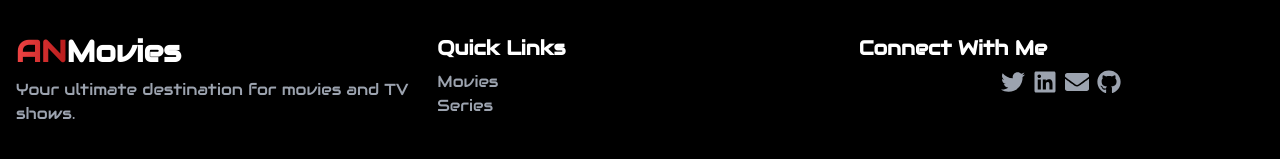
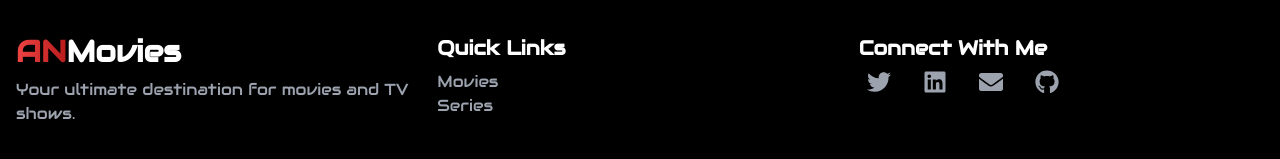
Before and after one commit to Abdullahnabil22/ANMOVIES, a Next.js app: page / in a window 1280 px wide. Shown: the part 2886-3045 px from the top of the page. Built offline with nearby package versions, Linux system fonts and the light colour scheme; no server answers.

Commit message:
minor footer changes

```diff
--- a/src/Components/Footer.tsx
+++ b/src/Components/Footer.tsx
@@ -58,13 +58,13 @@ function Footer({ bg }: { bg: string }) {
             <h4 className="text-lg sm:text-xl font-semibold mb-2 sm:mb-4">
               {t("Connect With Us")}
             </h4>
-            <div className="flex items-center space-x-2 sm:space-x-4 justify-center sm:justify-start sm:items-start">
+            <div className="social-links-container">
               {Object.values(socialLinks).map(({ link, Icon }) => (
                 <a
                   key={link}
                   href={link}
                   target="_blank"
-                  className="text-gray-400 hover:text-red-500 transition-colors mx-2"
+                  className="social-link"
                 >
                   <Icon size={24} />
                 </a>
--- a/src/app/globals.css
+++ b/src/app/globals.css
@@ -129,3 +129,28 @@
     height: 32px;
   }
 }
+
+/* Add these new styles */
+.social-links-container {
+  display: flex;
+  align-items: center;
+  justify-content: center;
+  gap: 0.5rem;
+}
+
+.social-link {
+  color: #9ca3af; /* text-gray-400 */
+  transition: color 0.3s;
+  margin: 0 0.5rem;
+}
+
+.social-link:hover {
+  color: #ef4444; /* text-red-500 */
+}
+
+@media (min-width: 640px) {
+  .social-links-container {
+    justify-content: flex-start;
+    gap: 1rem;
+  }
+}
```
